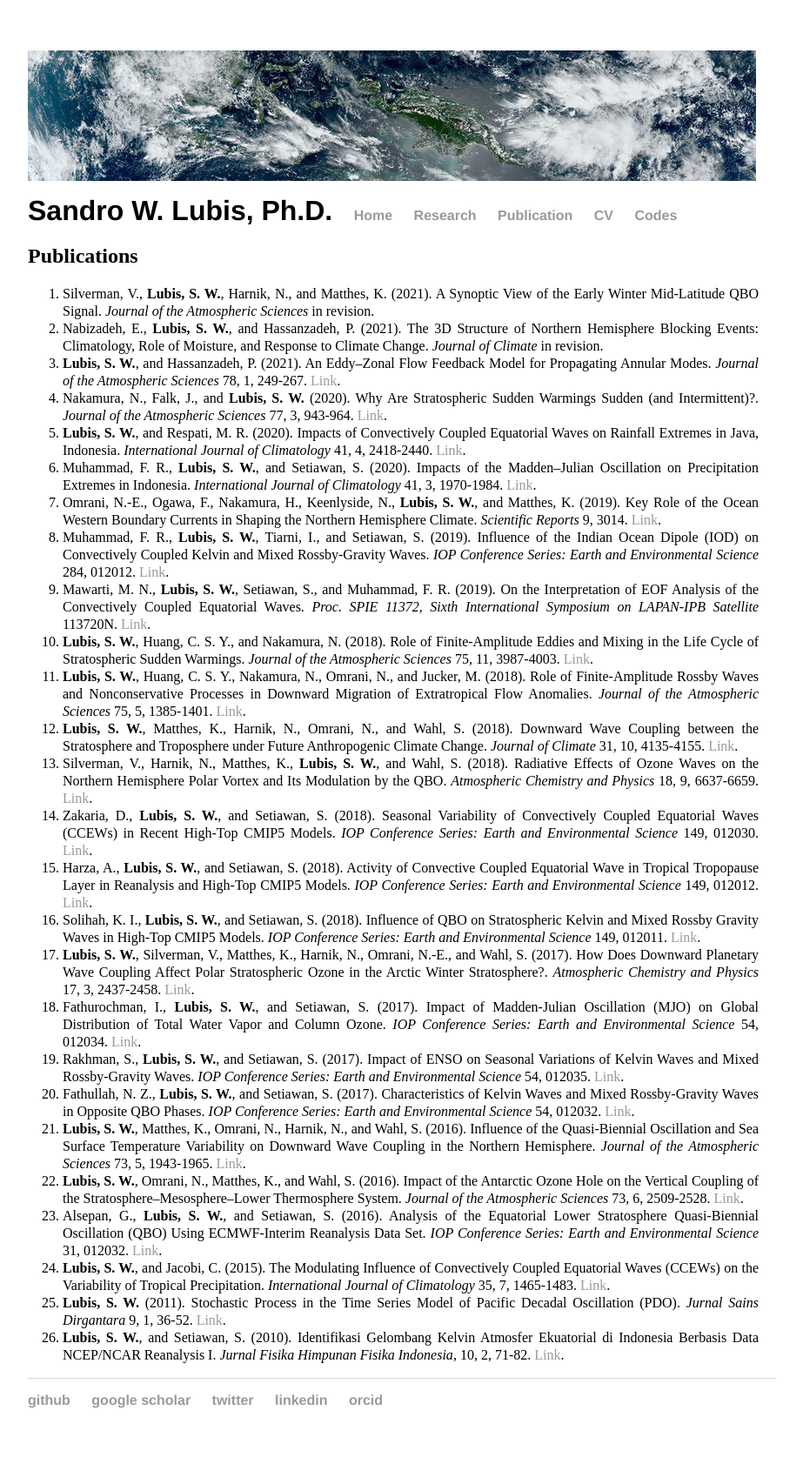
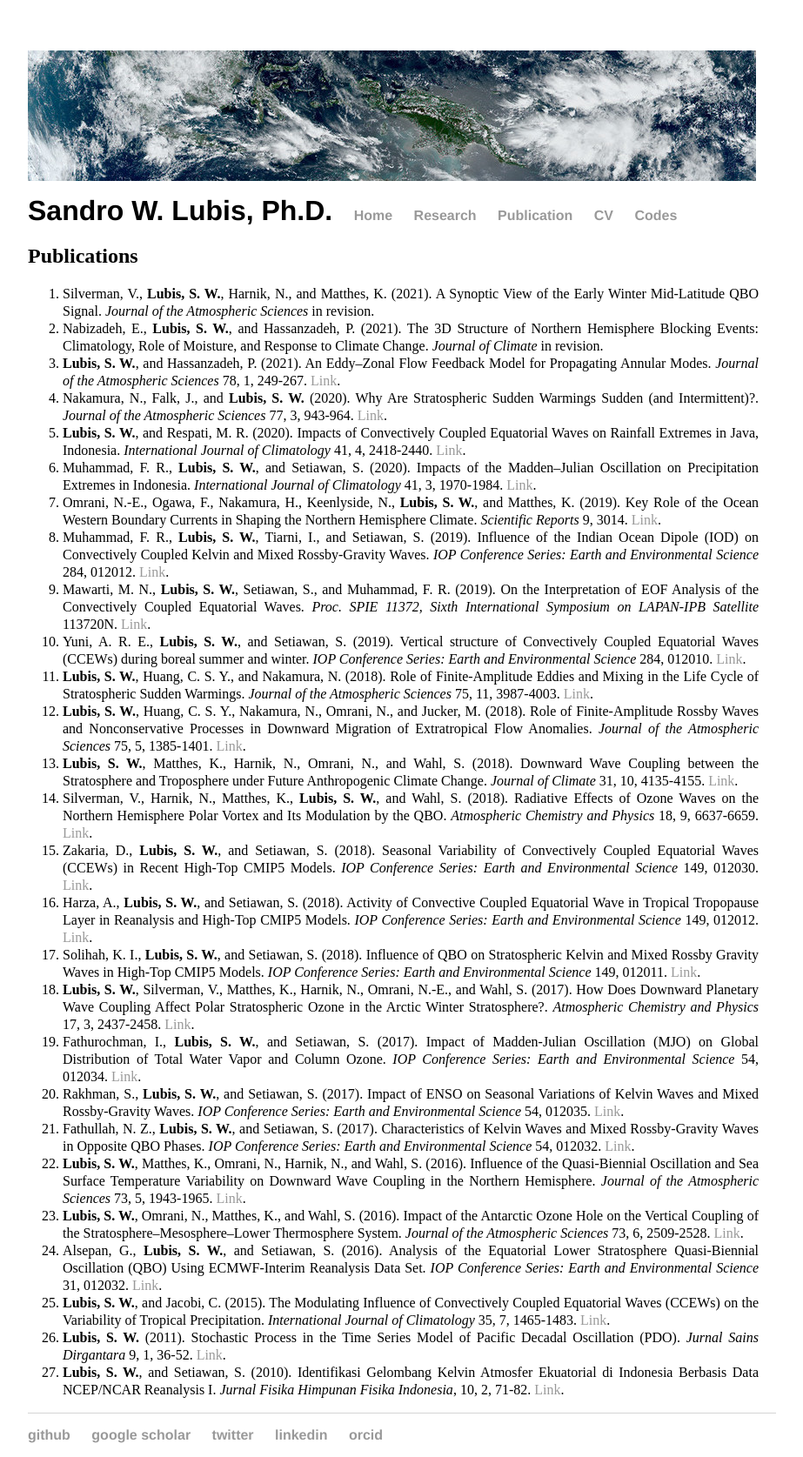
Before and after one commit to sandrolubis/sandrolubis.github.io, a Jekyll site: the page built from publication/index.html, in a window 1280 px wide. Shown: the whole page at 87% size, without its empty margins (276-1199 px from the left). Built offline with Jekyll 4.4.1, drawn with Linux system fonts in a browser that asks for light colours; before the commit the page ends 1635 px from its top, so only the background shows below that.

Commit message:
Update index.html

```diff
--- a/publication/index.html
+++ b/publication/index.html
@@ -15,6 +15,7 @@ title: Publications | Sandro Lubis
 		<li>Omrani, N.-E., Ogawa, F., Nakamura, H., Keenlyside, N., <b>Lubis, S. W.</b>, and Matthes, K. (2019). Key Role of the Ocean Western Boundary Currents in Shaping the Northern Hemisphere Climate. <i>Scientific Reports</i> 9, 3014. <a href="https://doi.org/10.1038/s41598-019-39392-y">Link</a>.</li>
 		<li>Muhammad, F. R., <b>Lubis, S. W.</b>, Tiarni, I., and Setiawan, S. (2019). Influence of the Indian Ocean Dipole (IOD) on Convectively Coupled Kelvin and Mixed Rossby-Gravity Waves. <i>IOP Conference Series: Earth and Environmental Science</i> 284, 012012. <a href="https://doi.org/10.1088/1755-1315/284/1/012012">Link</a>.</li>
 		<li>Mawarti, M. N., <b>Lubis, S. W.</b>, Setiawan, S., and Muhammad, F. R. (2019). On the Interpretation of EOF Analysis of the Convectively Coupled Equatorial Waves. <i>Proc. SPIE 11372, Sixth International Symposium on LAPAN-IPB Satellite</i> 113720N. <a href="https://doi.org/10.1117/12.2541531">Link</a>.</li>
+		<li>Yuni, A. R. E., <b>Lubis, S. W.</b>, and Setiawan, S. (2019). Vertical structure of Convectively Coupled Equatorial Waves (CCEWs) during boreal summer and winter. <i>IOP Conference Series: Earth and Environmental Science</i> 284, 012010. <a href="https://iopscience.iop.org/article/10.1088/1755-1315/284/1/012010/meta">Link</a>.</li>
 		<li><b>Lubis, S. W.</b>, Huang, C. S. Y., and Nakamura, N. (2018). Role of Finite-Amplitude Eddies and Mixing in the Life Cycle of Stratospheric Sudden Warmings. <i>Journal of the Atmospheric Sciences</i> 75, 11, 3987-4003. <a href="https://doi.org/10.1175/JAS-D-18-0138.1">Link</a>.</li>
 		<li><b>Lubis, S. W.</b>, Huang, C. S. Y., Nakamura, N., Omrani, N., and Jucker, M. (2018). Role of Finite-Amplitude Rossby Waves and Nonconservative Processes in Downward Migration of Extratropical Flow Anomalies. <i>Journal of the Atmospheric Sciences</i> 75, 5, 1385-1401. <a href="https://doi.org/10.1175/JAS-D-17-0376.1">Link</a>.</li>
 		<li><b>Lubis, S. W.</b>, Matthes, K., Harnik, N., Omrani, N., and Wahl, S. (2018). Downward Wave Coupling between the Stratosphere and Troposphere under Future Anthropogenic Climate Change. <i>Journal of Climate</i> 31, 10, 4135-4155. <a href="https://doi.org/10.1175/JCLI-D-17-0382.1">Link</a>.</li>
```
